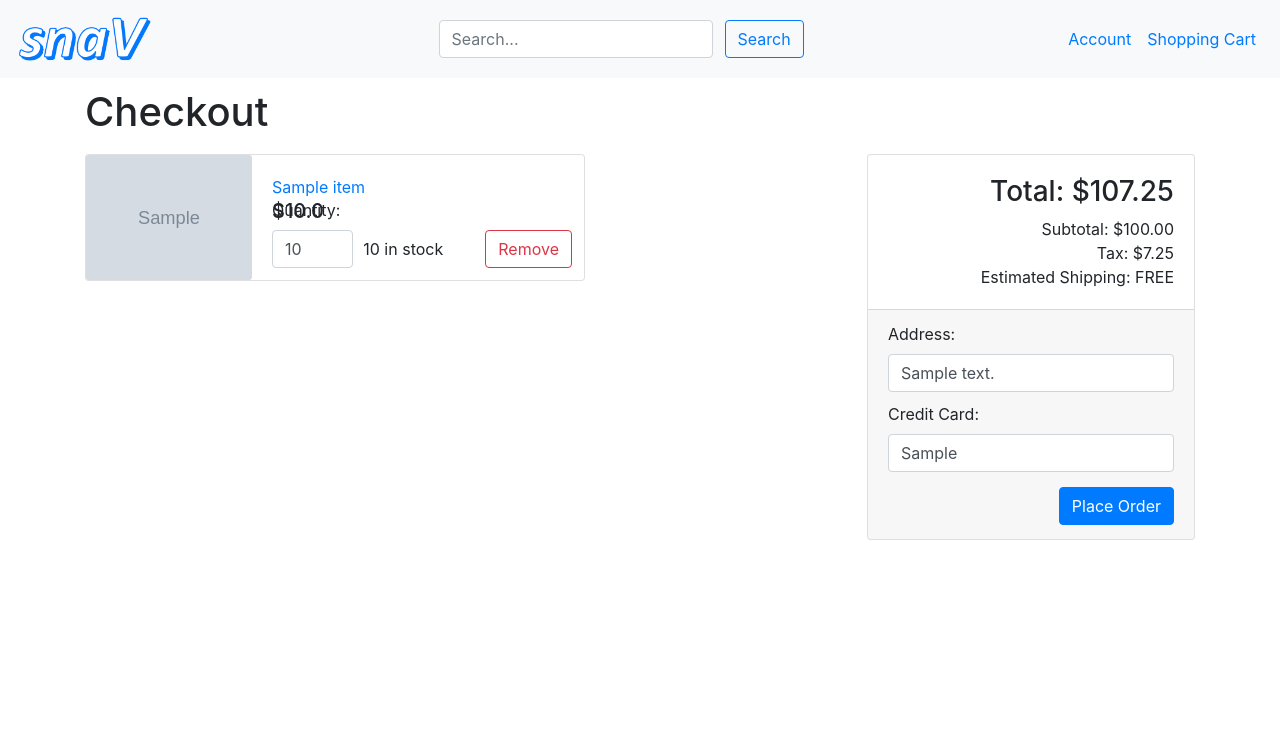
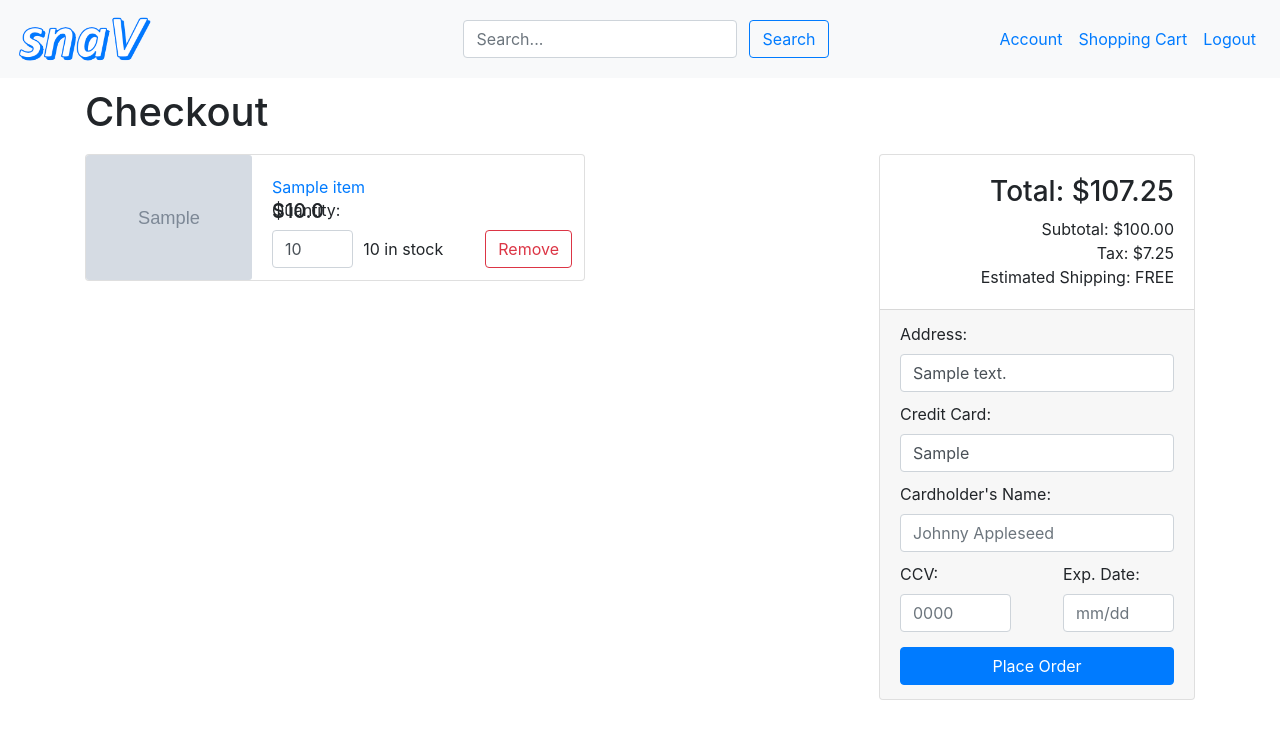
Before and after one commit to krthornton-archive/semesterproject, a Django app: page /checkout in a window 1280 px wide. Shown: the top 739 px of the page. Run offline with Django 3.2, Linux system fonts and the light colour scheme; a user stored in the database is signed in; tables that the repository leaves empty hold one stand-in row (values such as "Sample post"); grey boxes marked "Sample" are stand-in pictures; some libraries are stand-ins or nearby versions.

Commit message:
Added additional fields to checkout page
- Added Monterius's changes (login welcome, logout link in navbar)
- Updated titles/headers on login, register, and change password pages
- Added cardholder, ccv, and exp. date to checkout page
- FINALLY centered the search form in the navbar

```diff
--- a/code/app/forms.py
+++ b/code/app/forms.py
@@ -128,6 +128,28 @@ class UpdateCartItemForm(forms.ModelForm):
 
 # form for confirming that a user wants to checkout
 class ConfirmCheckoutForm(forms.ModelForm):
+    cardholder = forms.CharField()
+    ccv = forms.CharField()
+    exp_date = forms.CharField()
+
+    def clean_cardholder(self):
+        pattern = re.compile("^[a-zA-Z ]*$")
+        if not pattern.match(self.cleaned_data['cardholder']):
+            raise ValidationError("Invalid Cardholder Name")
+        return self.cleaned_data['cardholder']
+
+    def clean_ccv(self):
+        pattern = re.compile("^[0-9]{3,4}$")
+        if not pattern.match(self.cleaned_data['ccv']):
+            raise ValidationError("Invalid CCV")
+        return self.cleaned_data['ccv']
+
+    def clean_exp_date(self):
+        pattern = re.compile("^[0-9]{2}[/][0-9]{2}$")
+        if not pattern.match(self.cleaned_data['exp_date']):
+            raise ValidationError("Invalid Expiration Date")
+        return self.cleaned_data['exp_date']
+
     def clean_credit_card(self):
         pattern = re.compile("^[0-9]{16}$")
         if not pattern.match(self.cleaned_data['credit_card']):
--- a/code/app/templates/app/base.html
+++ b/code/app/templates/app/base.html
@@ -47,12 +47,13 @@
 <body>
     {% block navbar %}
         <nav class="navbar navbar-expand-lg bg-light justify-content-between">
-            <div class="navbar-nav">
+            <div class="navbar-nav" style="width:33%;">
                 <a class="navbar-brand" href="/">
                     <img src="/static/images/logo.png" style="height:50px" alt="Home">
                 </a>
             </div>
-            <div>
+            <div style="width:33%;">
+                <div style="display:flex;justify-content:center;">
                     {% block search %}
                         <form class = "form-inline" method="POST" action="/browse">
                             {% csrf_token %}
@@ -61,14 +62,18 @@
                         </form>
                     {% endblock %} {# search #}
                 </div>
-            <div class="navbar-nav">
+            </div>
+            <div style="width:33%;">
+                <div class="navbar-nav" style="float:right;">
                     {% if user.is_authenticated %}
                         <a class="nav-link" href="/view_account">Account</a>
                         <a class="nav-link" href="/view_cart">Shopping Cart</a>
+                        <a class="nav-link" href="/accounts/logout/">Logout</a>
                     {% else %}
-                    <a class= "nav-link" href="/login">Login</a>
+                        <a class="nav-link" href="/login">Login</a>
                         <a class="nav-link" href="/register">Register</a>
                     {% endif %} {# user.is_authenticated #}
+                </div>
             </div>
         </nav>
     {% endblock %} {# navbar #}
--- a/code/app/templates/app/home.html
+++ b/code/app/templates/app/home.html
@@ -1,6 +1,6 @@
 {% extends 'app/base.html' %}
 
-{% block title %}Recently Added:{% endblock %}
+{% block title %}Recently Added{% endblock %}
 
 {% block content %}
     {% if items %}
--- a/code/app/templates/registration/checkout.html
+++ b/code/app/templates/registration/checkout.html
@@ -80,11 +80,28 @@
                                        style="margin:0;" value="{{ user.address }}" required>
                                 <label for="credit_card" style="padding-top:10px;">Credit Card:</label>
                                 <input class="form-control" name="credit_card" type="text"
-                                       style="margin-left:0;margin-top:0;margin-bottom:15px;"
+                                       style="margin:0;"
                                        value="{{ user.credit_card }}" required>
+                                <label for="cardholder" style="padding-top:10px;">Cardholder's Name:</label>
+                                <input class="form-control" name="cardholder" type="text"
+                                       style="margin:0;" placeholder="Johnny Appleseed" required>
+                                <div style="margin-top:10px;">
+                                    <div style="float:left;">
+                                        <label for="ccv">CCV:</label>
+                                        <input class="form-control" name="ccv" type="password"
+                                               style="margin:0;width:11ch;margin-bottom:15px;"
+                                               placeholder="0000" required>
+                                    </div>
+                                    <div style="float:right;">
+                                        <label for="exp_date">Exp. Date:</label>
+                                        <input class="form-control" name="exp_date" type="text"
+                                               style="margin:0;width:11ch;margin-bottom:15px;"
+                                               placeholder="mm/dd" required>
+                                    </div>
+                                </div>
                                 <div style="text-align:right;">
                                     <button type="submit" href="/checkout" class="btn btn-primary"
-                                       style="margin-bottom:2px;">Place Order</button>
+                                       style="width:100%;margin-bottom:2px;">Place Order</button>
                                 </div>
                             </form>
                         {% else %}
--- a/code/app/templates/registration/login.html
+++ b/code/app/templates/registration/login.html
@@ -1,4 +1,10 @@
 {% extends 'app/base.html' %}
+
+{% block header %}
+    snaV: Login
+{% endblock %}
+
+{% block title %}Login{% endblock %}
 
 {% block content %}
     <form method="POST">
--- a/code/app/templates/registration/register.html
+++ b/code/app/templates/registration/register.html
@@ -1,4 +1,10 @@
 {% extends 'app/base.html' %}
+
+{% block header %}
+    snaV: Register
+{% endblock %}
+
+{% block title %}Register{% endblock %}
 
 {% block login %}
     <form class="form-group" method="post">
--- a/code/app/templates/registration/view_cart.html
+++ b/code/app/templates/registration/view_cart.html
@@ -71,9 +71,9 @@
 
                     <div class="card-footer">
                         {% if cart_items %}
-                            <a href="/checkout" class="btn btn-primary">Checkout</a>
+                            <a href="/checkout" class="btn btn-primary" style="width:100%;">Checkout</a>
                         {% else %}
-                            <a href="/checkout" class="btn btn-secondary disabled">Checkout</a>
+                            <a href="/checkout" class="btn btn-secondary disabled" style="width:100%;">Checkout</a>
                         {% endif %}
                     </div>
                 </div>
--- a/code/app/views.py
+++ b/code/app/views.py
@@ -101,6 +101,7 @@ def login_user(request):
         if user is not None:
             # if the user authenticates, log them in and redirect to home page
             login(request, user)
+            messages.add_message(request, messages.SUCCESS, "Welcome %s!" % request.user.first_name)
             return redirect('/')
         else:
             # user must have entered a bad username or password; notify them
@@ -268,9 +269,21 @@ def checkout(request):
         else:
             # something went wrong if the form is invalid, notify the user
             if form.has_error(field='credit_card'):
-                messages.add_message(request, messages.ERROR, "Invalid credit card.")
+                messages.add_message(
+                    request,
+                    messages.ERROR,
+                    "Invalid credit card. Please enter a valid 16-number credit card"
+                )
             elif form.has_error(field='address'):
                 messages.add_message(request, messages.ERROR, "Invalid address.")
+            elif form.has_error(field='ccv'):
+                messages.add_message(request, messages.ERROR, "Invalid CCV.")
+            elif form.has_error(field='exp_date'):
+                messages.add_message(request, messages.ERROR, "Invalid expiration date.")
+            elif form.has_error(field='cardholder'):
+                messages.add_message(request, messages.ERROR, "Invalid cardholder name.")
+            else:
+                messages.add_message(request, messages.ERROR, "Invalid form. %s" % form.errors)
             return redirect('/checkout')
     else:
         # this must be a GET request; calculate subtotal and give user form
```
Also changed, not shown: code/app/templates/registration/change_password.html (+4 -6 lines). Lines whose indentation alone changed are shown as unchanged.
